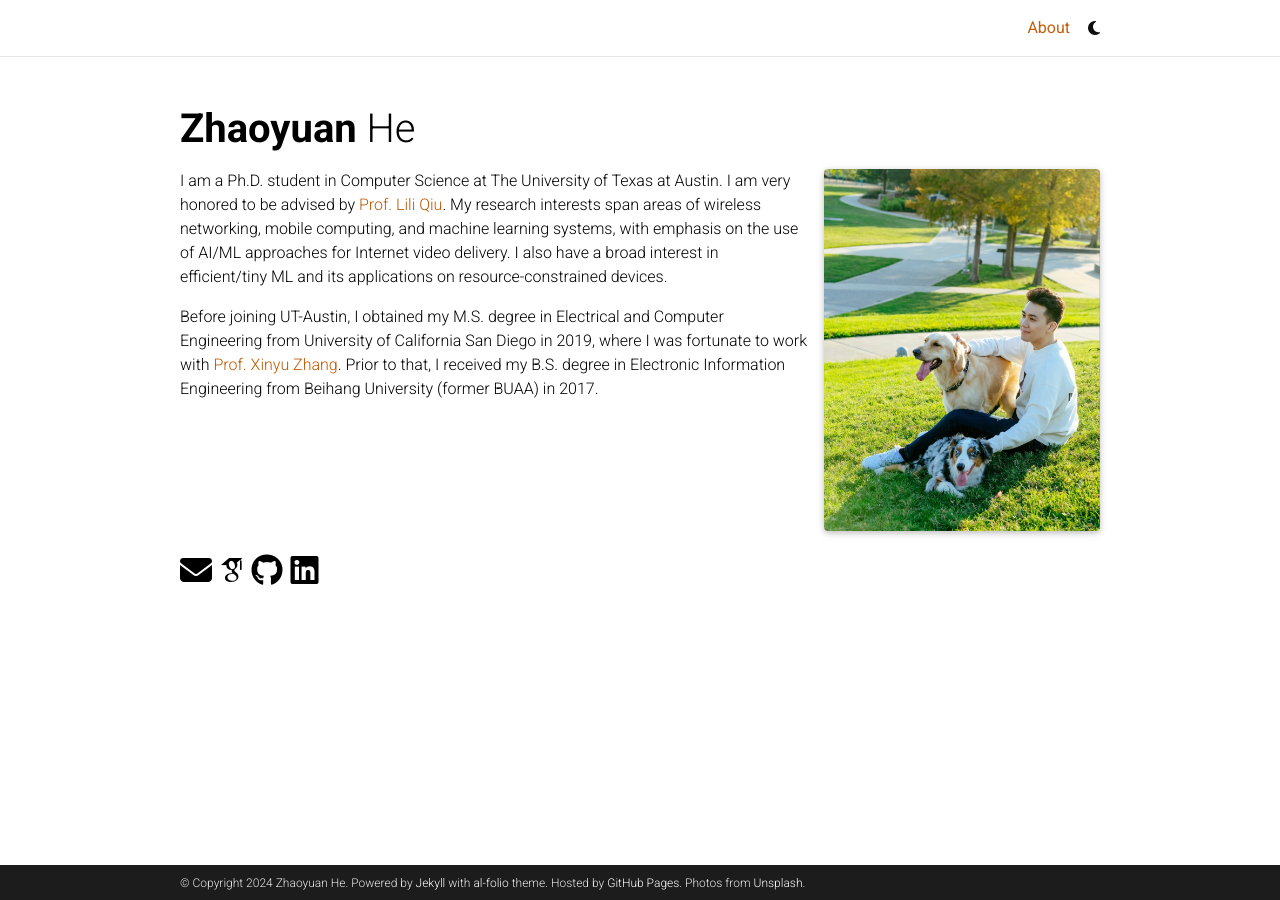
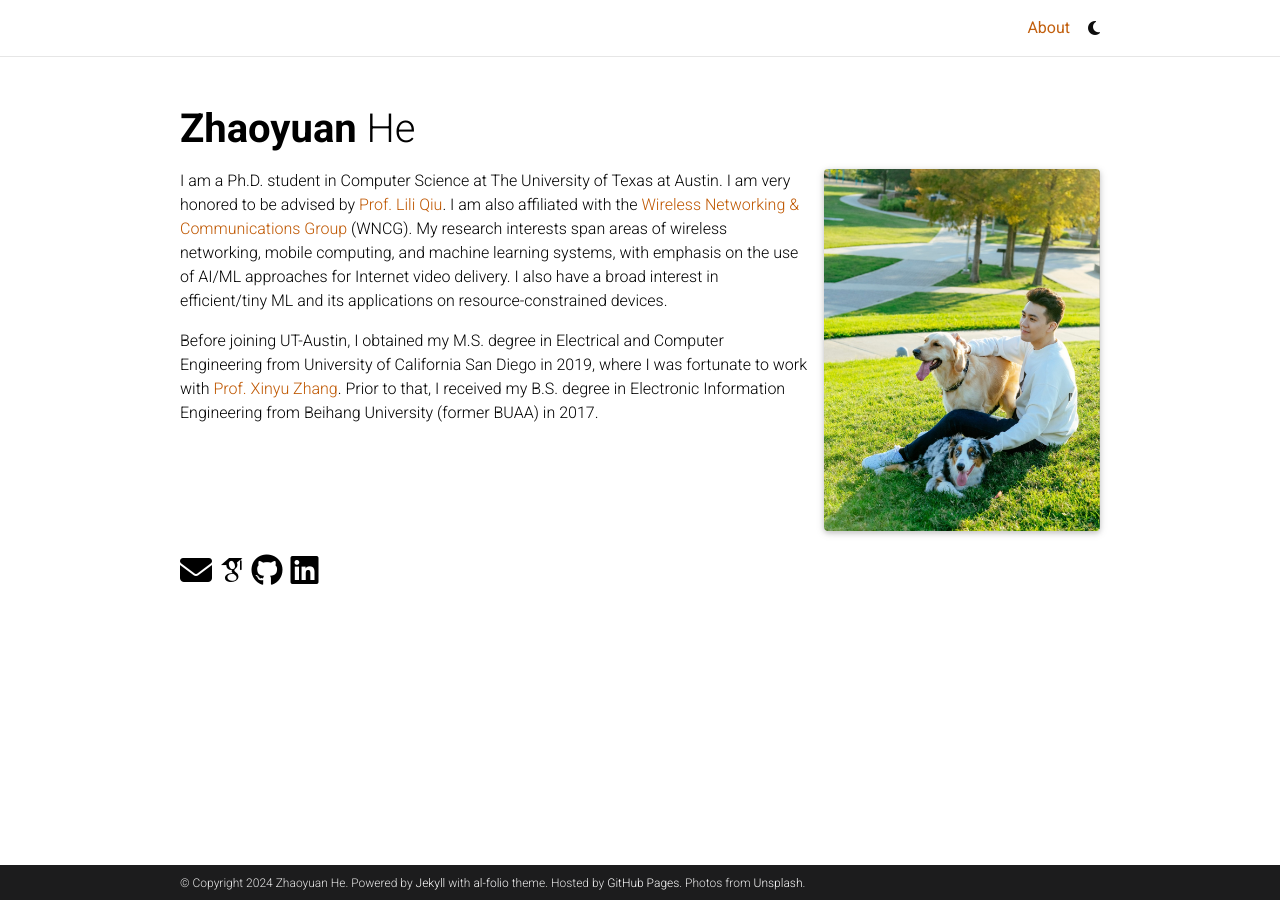
Before and after one commit to zhaoyuan-he/zhaoyuan-he.github.io, a Jekyll site: the page built from _pages/about.md, in a window 1280 px wide. Built offline with Jekyll 4.4.1, drawn with Linux system fonts in a browser that asks for light colours; full-size pictures stand in for the smaller copies a plugin makes; some web fonts are replaced; comment, search, counter and statistics services are not loaded; a style sheet for code colours, icons or effects is not loaded.

Commit message:
Update bio

```diff
--- a/_pages/about.md
+++ b/_pages/about.md
@@ -19,7 +19,7 @@
 social: true  # includes social icons at the bottom of the page
 ---
 
-I am a Ph.D. student in Computer Science at The University of Texas at Austin. I am very honored to be advised by [Prof. Lili Qiu](https://www.cs.utexas.edu/~lili/). My research interests span areas of wireless networking, mobile computing, and machine learning systems, with emphasis on the use of AI/ML approaches for Internet video delivery. I also have a broad interest in efficient/tiny ML and its applications on resource-constrained devices.
+I am a Ph.D. student in Computer Science at The University of Texas at Austin. I am very honored to be advised by [Prof. Lili Qiu](https://www.cs.utexas.edu/~lili/). I am also affiliated with the [Wireless Networking & Communications Group](https://wncg.org/) (WNCG). My research interests span areas of wireless networking, mobile computing, and machine learning systems, with emphasis on the use of AI/ML approaches for Internet video delivery. I also have a broad interest in efficient/tiny ML and its applications on resource-constrained devices.
 
 Before joining UT-Austin, I obtained my M.S. degree in Electrical and Computer Engineering from University of California San Diego in 2019, where I was fortunate to work with [Prof. Xinyu Zhang](http://xyzhang.ucsd.edu/). Prior to that, I received my B.S. degree in Electronic Information Engineering from Beihang University (former BUAA) in 2017.
 
```
